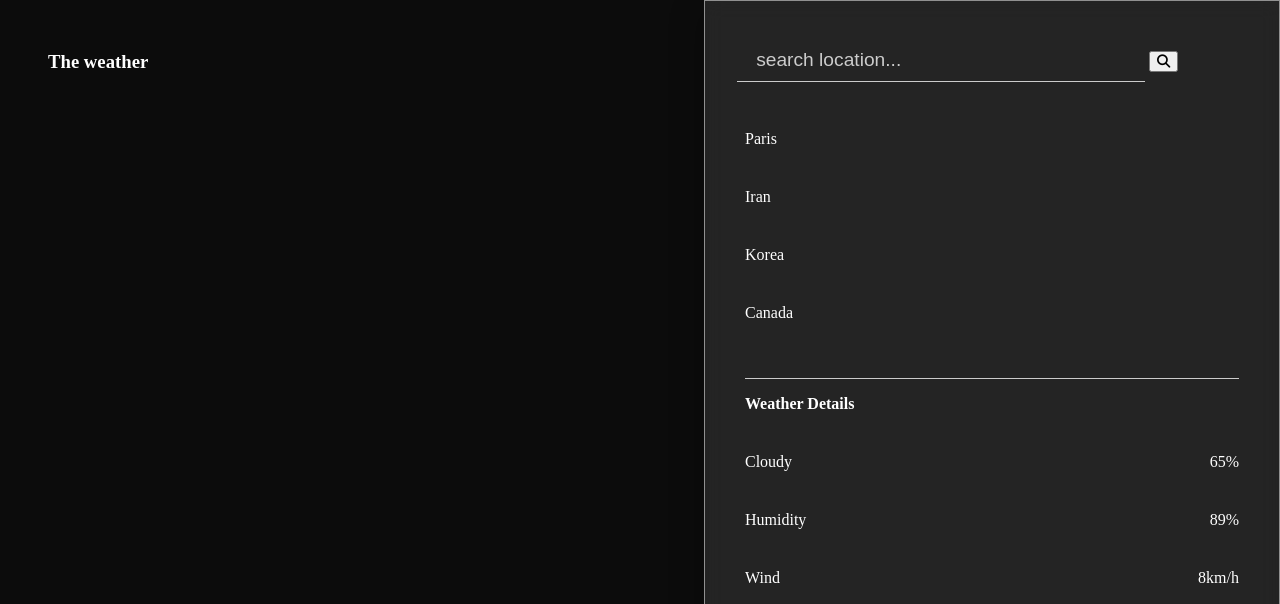
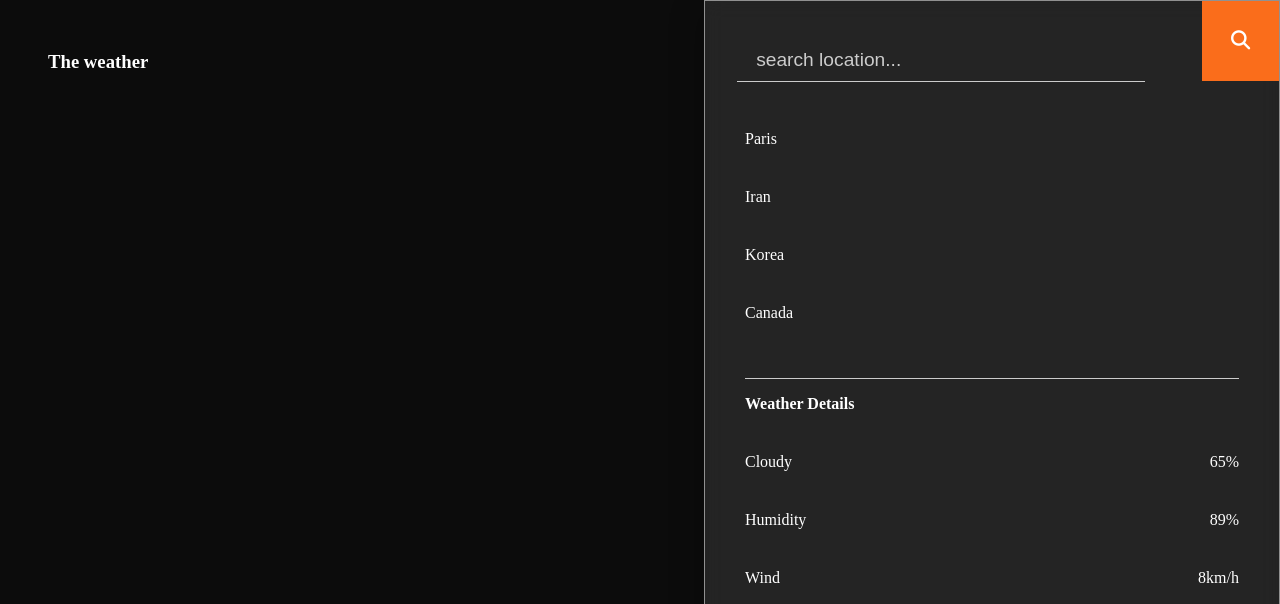
Before and after one commit to fateme-abedi/weather-app, a plain HTML site: page index.html in a window 1280 px wide. Shown: the top 604 px of the page. Drawn offline with Linux system fonts and the light colour scheme.

Commit message:
update index.html

```diff
--- a/index.html
+++ b/index.html
@@ -33,7 +33,7 @@
         <div class="panel">
             <form action="" class="location-input">
                 <input type="text" class="search" placeholder="search location...">
-                <button>
+                <button type="submit" class="submit">
                     <i class="fas fa-search"></i>
                 </button>
             </form>
@@ -63,5 +63,7 @@
             </ul>
         </div>
     </div>
+
+    <script src="script.js"></script>
 </body>
 </html>
```
